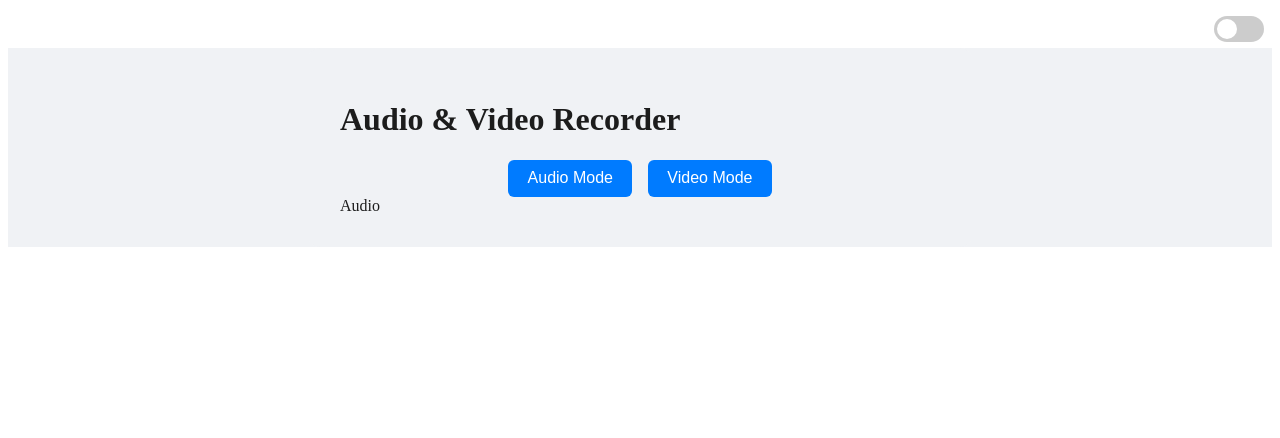
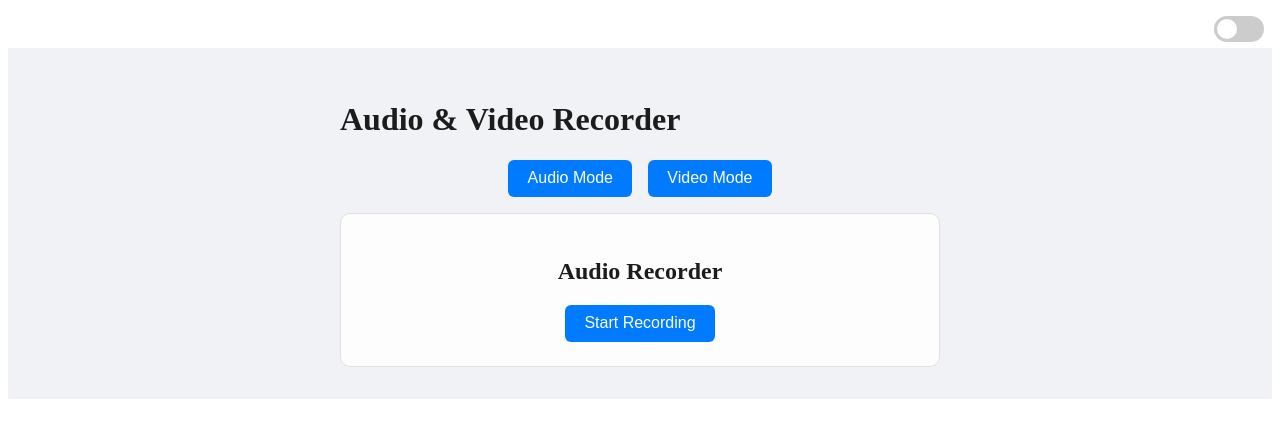
Before and after one commit to Luzzer90/media-record, a React (Create React App) app: page / in a window 1280 px wide. Shown: the top 438 px of the page. Built offline with nearby package versions, Linux system fonts and the light colour scheme.

Commit message:
added style for audio feature and added downloadBlob

```diff
--- /dev/null
+++ b/src/component/audiorecoder.css
@@ -0,0 +1,7 @@
+audio {
+  width: 100%;
+  max-width: 100%;
+  border: 1px solid #ccc;
+  border-radius: 8px;
+  margin-top: 1rem;
+}
--- a/src/component/audiorecoder.js
+++ b/src/component/audiorecoder.js
@@ -1,3 +1,71 @@
-export default function AudioRecorder() {
-    return(<>Audio</>)
+import React, { useState, useRef } from 'react';
+import { downloadBlob } from '../component/util/downloadBlob';
+import './audiorecoder.css'; // Assuming you have a CSS file for styling
+function AudioRecorder() {
+  const [recording, setRecording] = useState(false);
+  const [audioURL, setAudioURL] = useState('');
+  const [showPlayer, setShowPlayer] = useState(false);
+  const mediaRecorderRef = useRef(null);
+  const audioChunks = useRef([]);
+
+  const startRecording = async () => {
+    try {
+      const stream = await navigator.mediaDevices.getUserMedia({ audio: true });
+      mediaRecorderRef.current = new MediaRecorder(stream);
+      audioChunks.current = [];
+
+      mediaRecorderRef.current.ondataavailable = e => {
+        if (e.data.size > 0) audioChunks.current.push(e.data);
+      };
+
+      mediaRecorderRef.current.onstop = () => {
+        const blob = new Blob(audioChunks.current, { type: 'audio/webm' });
+        setAudioURL(URL.createObjectURL(blob));
+        setShowPlayer(true);
+      };
+
+      mediaRecorderRef.current.start();
+      setRecording(true);
+    } catch (err) {
+      alert('Microphone access denied or not supported');
+      console.error(err);
+    }
+  };
+
+  const stopRecording = () => {
+    mediaRecorderRef.current.stop();
+    setRecording(false);
+  };
+
+  const handleDownload = () => {
+    const blob = new Blob(audioChunks.current, { type: 'audio/webm' });
+    downloadBlob(blob, 'recording.webm');
+  };
+
+  return (
+    <div className="recorder-box">
+      <h2 style={{ textAlign: 'center' }}>Audio Recorder</h2>
+
+      <div className="button-group" style={{ marginTop: '1rem' }}>
+        {recording ? (
+          <button onClick={stopRecording}> Stop Recording</button>
+        ) : (
+          <button onClick={startRecording}> Start Recording</button>
+        )}
+      </div>
+
+      {showPlayer && (
+        <div style={{ marginTop: '1.5rem' }}>
+          <h3>Preview Recording</h3>
+          <audio controls src={audioURL} />
+          <br />
+          <button onClick={handleDownload} style={{ marginTop: '1rem' }}>
+             Download Audio
+          </button>
+        </div>
+      )}
+    </div>
+  );
 }
+
+export default AudioRecorder;
```
